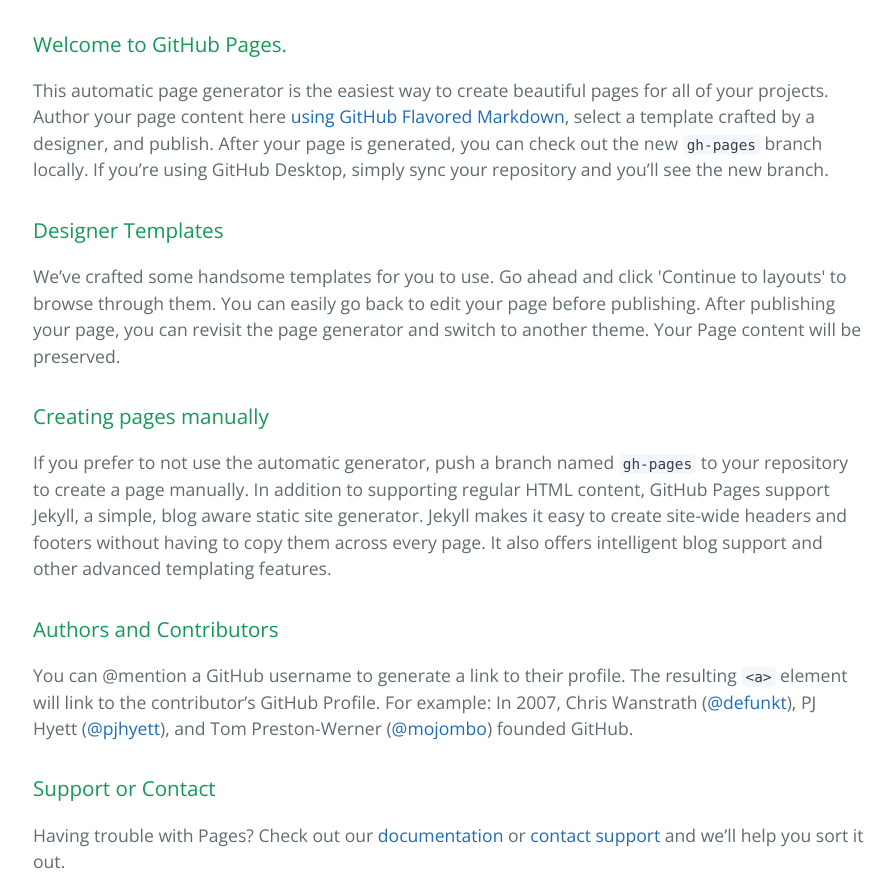
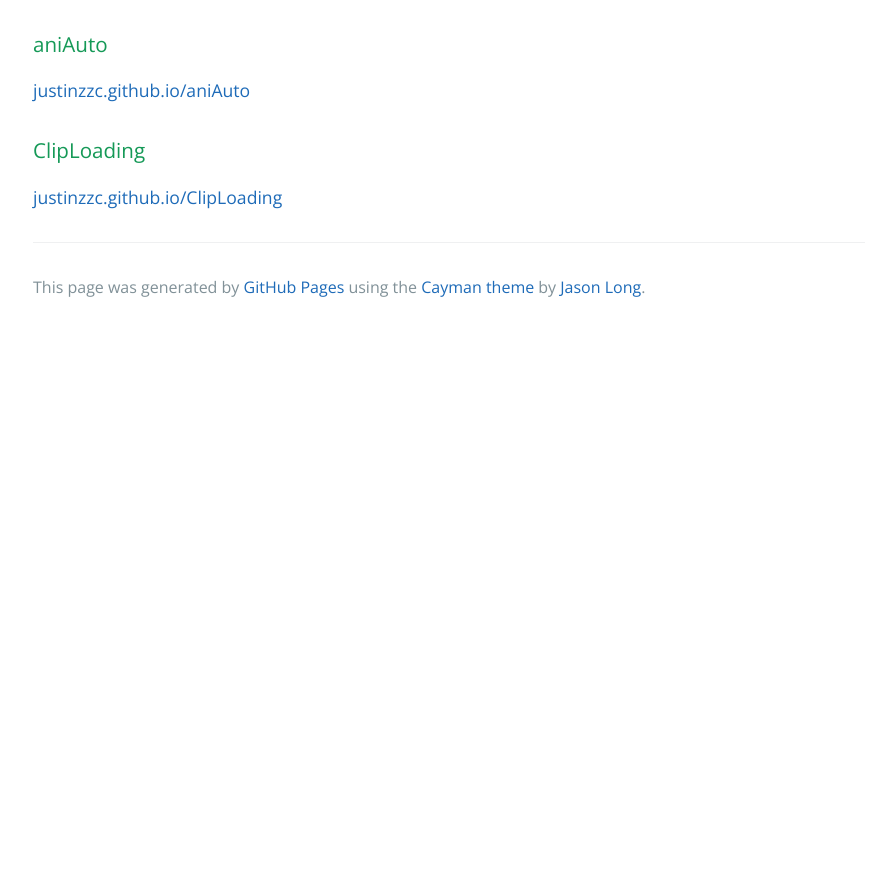
Before and after one commit to justinzzc/justinzzc.github.io, a plain HTML site: page index.html in a window 1280 px wide. Shown: the part 320-1198 px from the top of the page, without its empty margins (191-1083 px from the left). After the commit the page ends 800 px from the top, so only its background shows below. Drawn offline with nearby package versions, Linux system fonts and the light colour scheme.

Commit message:
Update index.html

```diff
--- a/index.html
+++ b/index.html
@@ -17,29 +17,17 @@
 
     <section class="main-content">
       <h3>
-<a id="welcome-to-github-pages" class="anchor" href="#welcome-to-github-pages" aria-hidden="true"><span aria-hidden="true" class="octicon octicon-link"></span></a>Welcome to GitHub Pages.</h3>
+        aniAuto
+      </h3>
+      <p><a class="anchor"href="justinzzc.github.io/aniAuto">justinzzc.github.io/aniAuto</a></p>
+    <h3>
+      <h3>
+        ClipLoading
+      </h3>
+      <p><a class="anchor"href="justinzzc.github.io/ClipLoading">justinzzc.github.io/ClipLoading</a></p>
+    <h3>
 
-<p>This automatic page generator is the easiest way to create beautiful pages for all of your projects. Author your page content here <a href="https://guides.github.com/features/mastering-markdown/">using GitHub Flavored Markdown</a>, select a template crafted by a designer, and publish. After your page is generated, you can check out the new <code>gh-pages</code> branch locally. If you’re using GitHub Desktop, simply sync your repository and you’ll see the new branch.</p>
 
-<h3>
-<a id="designer-templates" class="anchor" href="#designer-templates" aria-hidden="true"><span aria-hidden="true" class="octicon octicon-link"></span></a>Designer Templates</h3>
-
-<p>We’ve crafted some handsome templates for you to use. Go ahead and click 'Continue to layouts' to browse through them. You can easily go back to edit your page before publishing. After publishing your page, you can revisit the page generator and switch to another theme. Your Page content will be preserved.</p>
-
-<h3>
-<a id="creating-pages-manually" class="anchor" href="#creating-pages-manually" aria-hidden="true"><span aria-hidden="true" class="octicon octicon-link"></span></a>Creating pages manually</h3>
-
-<p>If you prefer to not use the automatic generator, push a branch named <code>gh-pages</code> to your repository to create a page manually. In addition to supporting regular HTML content, GitHub Pages support Jekyll, a simple, blog aware static site generator. Jekyll makes it easy to create site-wide headers and footers without having to copy them across every page. It also offers intelligent blog support and other advanced templating features.</p>
-
-<h3>
-<a id="authors-and-contributors" class="anchor" href="#authors-and-contributors" aria-hidden="true"><span aria-hidden="true" class="octicon octicon-link"></span></a>Authors and Contributors</h3>
-
-<p>You can @mention a GitHub username to generate a link to their profile. The resulting <code>&lt;a&gt;</code> element will link to the contributor’s GitHub Profile. For example: In 2007, Chris Wanstrath (<a href="https://github.com/defunkt" class="user-mention">@defunkt</a>), PJ Hyett (<a href="https://github.com/pjhyett" class="user-mention">@pjhyett</a>), and Tom Preston-Werner (<a href="https://github.com/mojombo" class="user-mention">@mojombo</a>) founded GitHub.</p>
-
-<h3>
-<a id="support-or-contact" class="anchor" href="#support-or-contact" aria-hidden="true"><span aria-hidden="true" class="octicon octicon-link"></span></a>Support or Contact</h3>
-
-<p>Having trouble with Pages? Check out our <a href="https://help.github.com/pages">documentation</a> or <a href="https://github.com/contact">contact support</a> and we’ll help you sort it out.</p>
 
       <footer class="site-footer">
 
```
